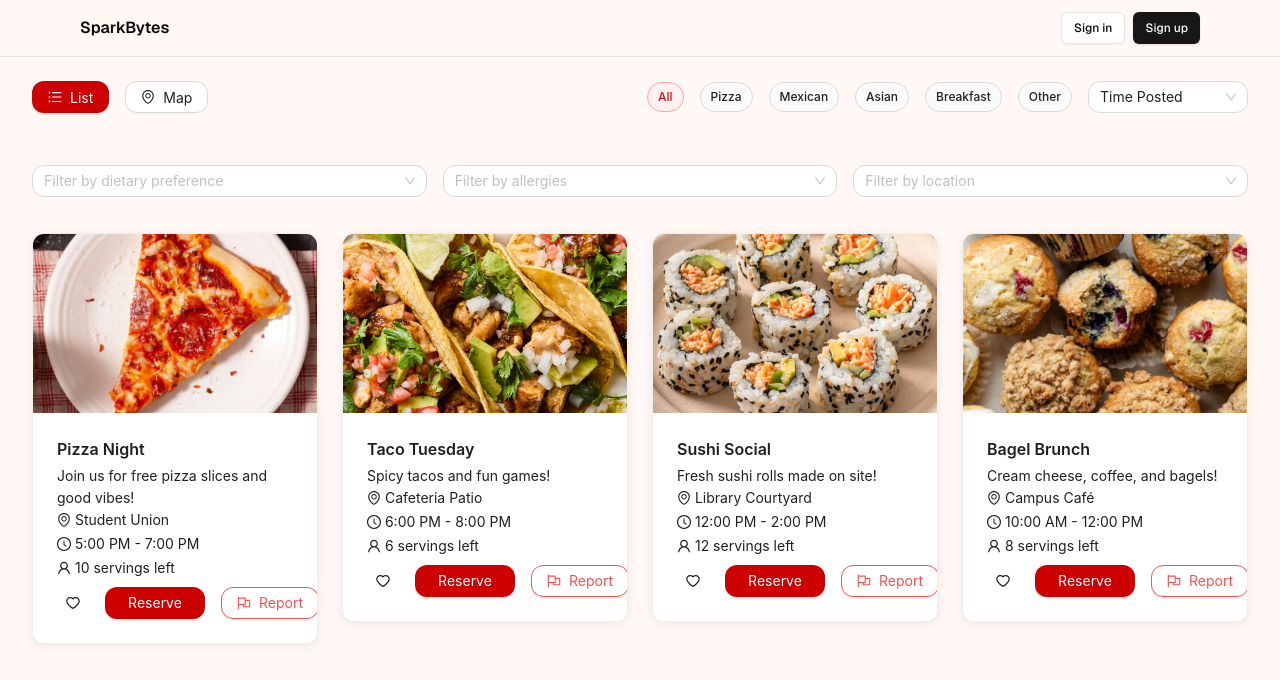
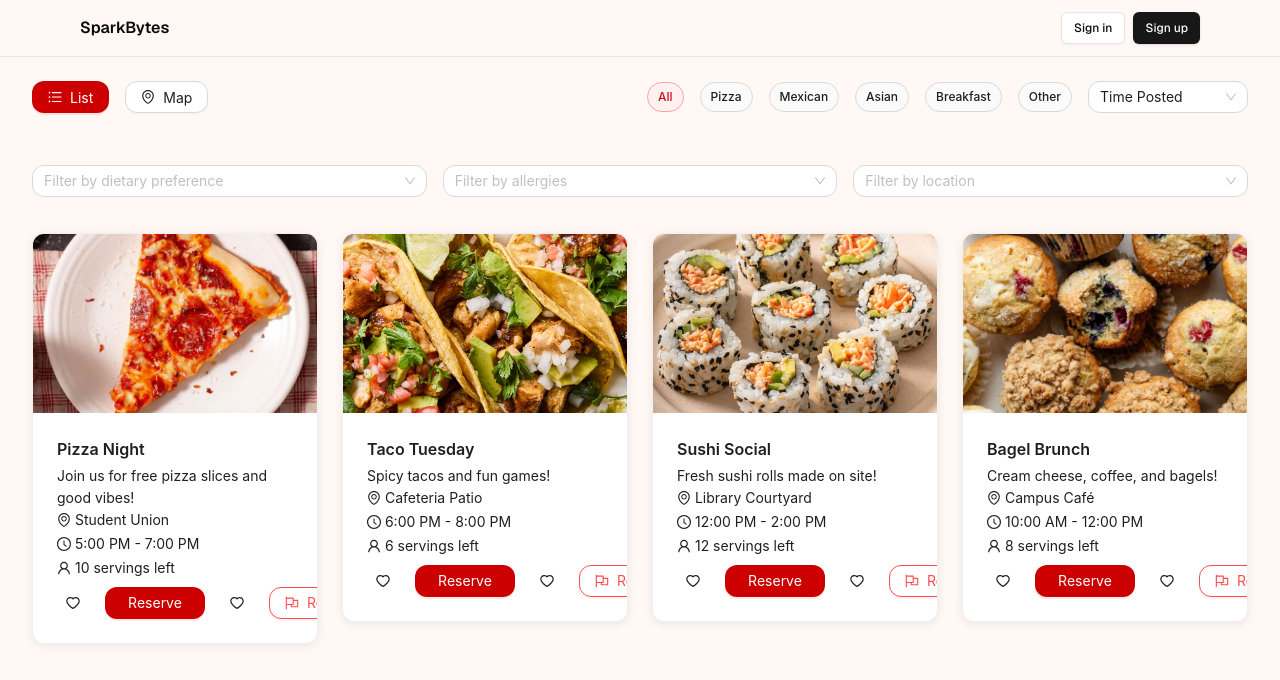
Before and after one commit to alyak0120/Team1-SparkBytes, a Next.js app in the folder team1-sparkbytes/: page / in a window 1280 px wide. Shown: the top 680 px of the page. Built offline with nearby package versions, Linux system fonts and the light colour scheme; no server answers.

Commit message:
feat: created bookmark button component, created app/bookmarks/page.tsx, import bookmark into dashboard

```diff
--- /dev/null
+++ b/team1-sparkbytes/app/bookmarks/page.tsx
@@ -0,0 +1,44 @@
+"use client";
+import { useEffect, useState } from "react";
+import { Card, Row, Col, Empty, Typography } from "antd";
+import { createClient } from "@/lib/supabase/client";
+
+export default function BookmarksPage() {
+  const [bookmarks, setBookmarks] = useState<any[]>([]);
+  const supabase = createClient();
+
+  useEffect(() => {
+    const fetchBookmarks = async () => {
+      const { data: { user } } = await supabase.auth.getUser();
+      if (!user) return;
+
+      const { data, error } = await supabase
+        .from("bookmarks")
+        .select("*")
+        .eq("user_id", user.id);
+
+      if (error) console.error(error);
+      else setBookmarks(data || []);
+    };
+
+    fetchBookmarks();
+  }, []);
+
+  return (
+    <Row gutter={[16, 16]}>
+      {bookmarks.length === 0 ? (
+        <Empty description="No bookmarks yet" />
+      ) : (
+        bookmarks.map((bm) => (
+          <Col key={bm.id} xs={24} sm={12} md={8}>
+            <Card title={bm.event_title}>
+              <Typography.Text>
+                Bookmarked at: {new Date(bm.created_at).toLocaleString()}
+              </Typography.Text>
+            </Card>
+          </Col>
+        ))
+      )}
+    </Row>
+  );
+}
--- a/team1-sparkbytes/app/page.tsx
+++ b/team1-sparkbytes/app/page.tsx
@@ -5,6 +5,8 @@ import {useState} from 'react';
 import {Card, Button, Tag, Select, Row, Col, Typography, Space, Tooltip, Empty, ConfigProvider, theme} from 'antd';
 import {EnvironmentOutlined, ClockCircleOutlined, UserOutlined, HeartOutlined, HeartFilled, FlagOutlined, UnorderedListOutlined} from '@ant-design/icons';
 import ReportButton from "@/components/report-button";
+import BookmarkButton from "@/components/bookmark-button";
+
 
 const defaults: Record<string, string> = {
   Pizza: "/images/pizza.jpg",
@@ -277,6 +279,7 @@ location.includes(e.campus)).sort((a,b) => {
                         onClick={() => reserve(event.id)}>
                         {reserves.includes(event.id) ? "Reserved" : "Reserve"}
                       </Button>
+                      <BookmarkButton eventId={event.id} eventTitle={event.title} />
                       <ReportButton eventId={event.id} eventTitle={event.title} />
 
                       </Space>
--- /dev/null
+++ b/team1-sparkbytes/components/bookmark-button.tsx
@@ -0,0 +1,52 @@
+"use client";
+import { useState } from "react";
+import { Button, Tooltip } from "antd";
+import { HeartOutlined, HeartFilled } from "@ant-design/icons";
+import { createClient } from "@/lib/supabase/client";
+
+type BookmarkButtonProps = {
+  eventId: number;
+  eventTitle: string;
+};
+
+export default function BookmarkButton({ eventId, eventTitle }: BookmarkButtonProps) {
+  const [bookmarked, setBookmarked] = useState(false);
+
+  const toggleBookmark = async () => {
+    const supabase = createClient();
+    const { data: { user } } = await supabase.auth.getUser();
+
+    if (!user) {
+      alert("You must be logged in to bookmark events.");
+      return;
+    }
+
+    if (bookmarked) {
+      // remove bookmark
+      await supabase.from("bookmarks")
+        .delete()
+        .eq("user_id", user.id)
+        .eq("event_id", eventId);
+      setBookmarked(false);
+    } else {
+      // add bookmark
+      await supabase.from("bookmarks").insert({
+        user_id: user.id,
+        user_email: user.email,
+        event_id: eventId,
+        event_title: eventTitle,
+      });
+      setBookmarked(true);
+    }
+  };
+
+  return (
+    <Tooltip title={bookmarked ? "Remove bookmark" : "Add bookmark"}>
+      <Button
+        type="text"
+        icon={bookmarked ? <HeartFilled style={{ color: "#CC0000" }} /> : <HeartOutlined />}
+        onClick={toggleBookmark}
+      />
+    </Tooltip>
+  );
+}
```
